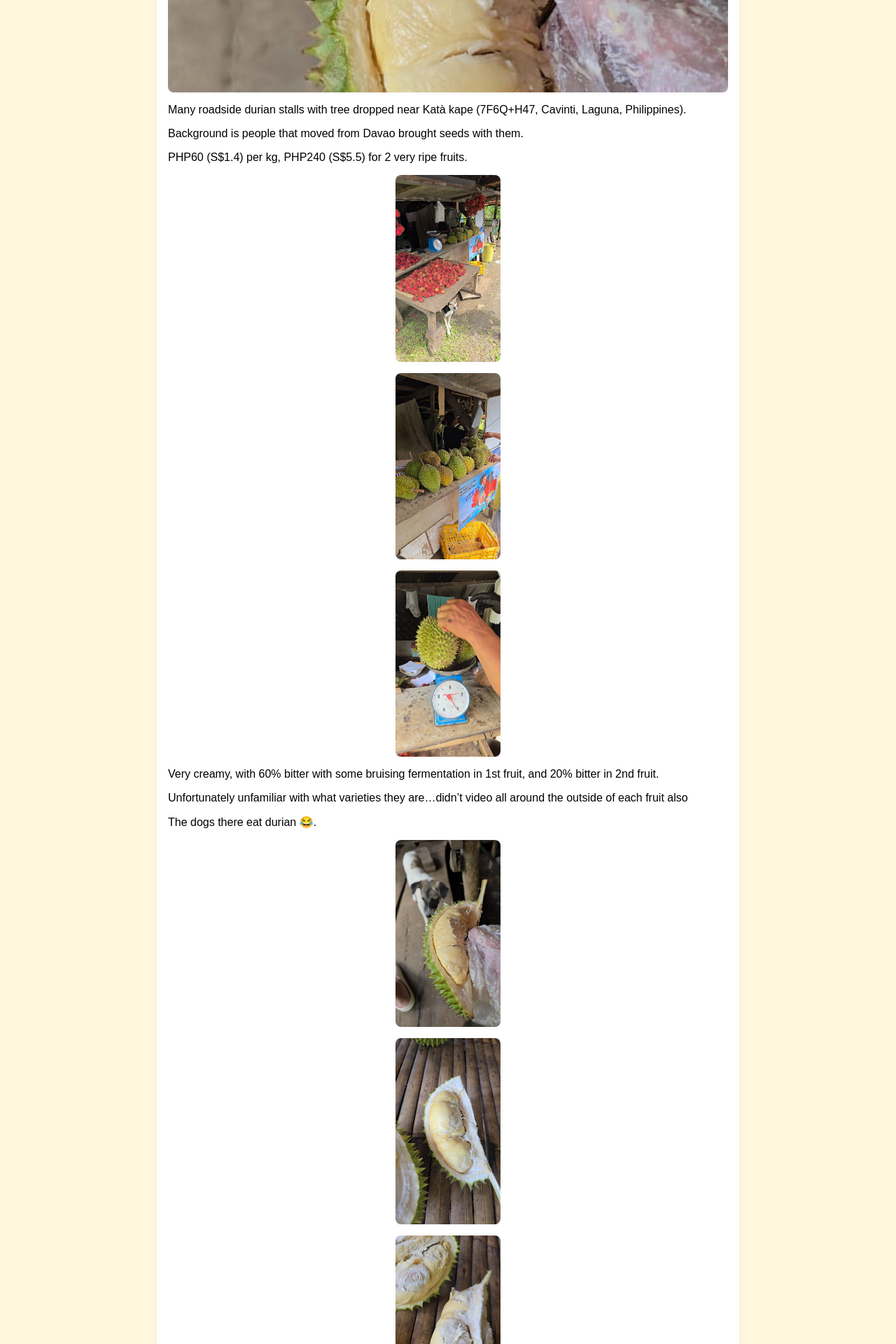
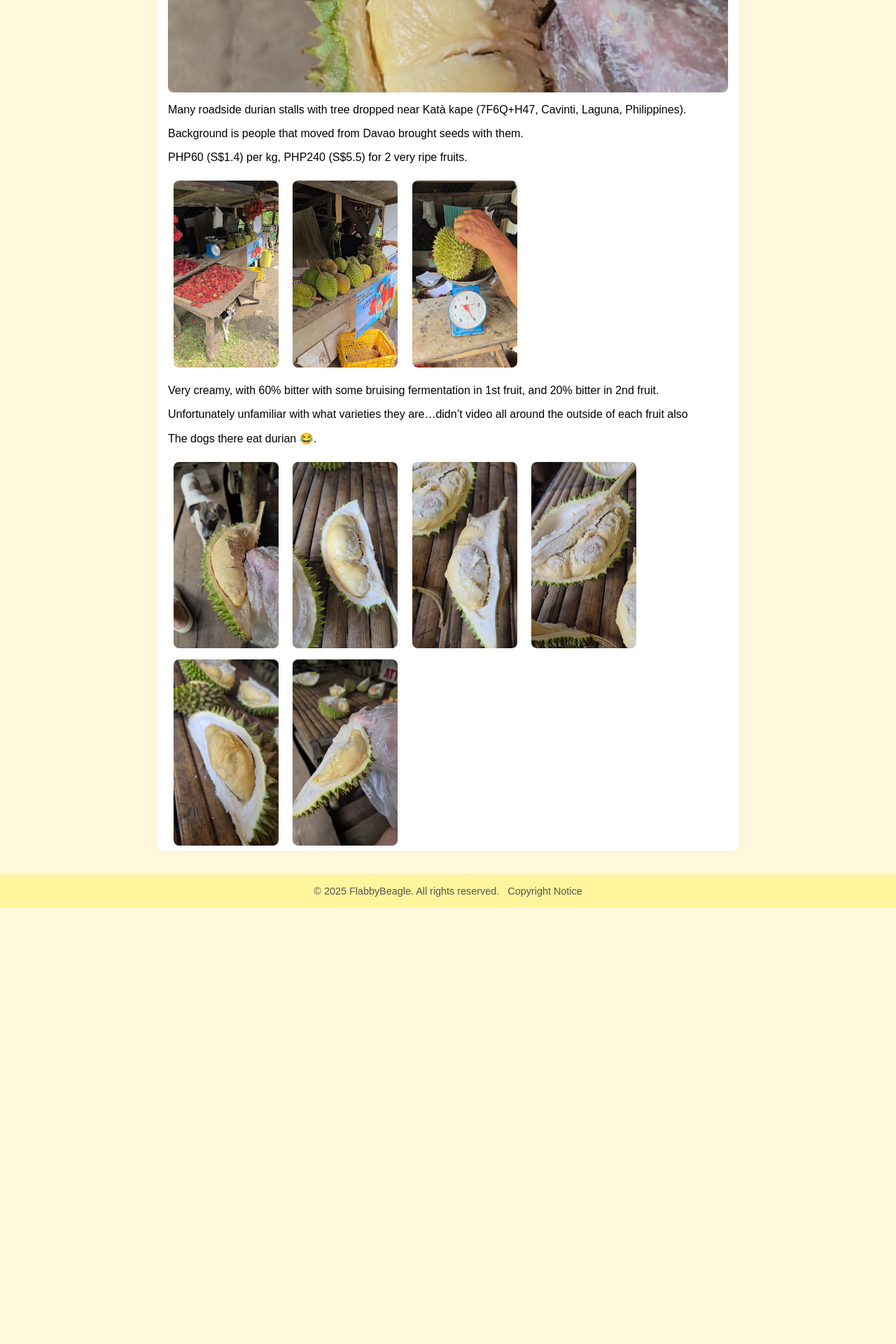
Before and after one commit to yensan57/flabbybeagle, a Jekyll site: the page built from _posts/2025-09-20-philippines-manila-cavite-laguna.md, in a window 1280 px wide. Shown: the part 343-2263 px from the top of the page at 70% size. Built offline with Jekyll 4.4.1, drawn with Linux system fonts in a browser that asks for light colours; after the commit the page ends 1640 px from its top, so only the background shows below that.

Commit message:
Update default.html

```diff
--- a/_layouts/default.html
+++ b/_layouts/default.html
@@ -147,14 +147,17 @@
   box-shadow: 0 0 5px rgba(0,0,0,0.05);
 }
 
-/* 🟥 Custom image size classes */
-.small-img {
-  width: 150px;
-  height: auto;
-  display: inline-block;   /* 🟥 allows multiple images per row */
-  margin: 0.5rem;          /* 🟥 add some spacing between them */
-  vertical-align: middle;  /* optional: aligns them nicely */
+/* 🟥 Specific rule for small images: allow side-by-side layout */
+.content img.small-img {
+  display: inline-block;     /* allows multiple images per row */
+  width: 150px;              /* fixed width you wanted */
+  height: auto;              /* preserve aspect ratio */
+  margin: 0.5rem;            /* space between images */
+  vertical-align: middle;    /* aligns them nicely on the baseline */
+  box-shadow: 0 0 5px rgba(0,0,0,0.05);
+  border-radius: 8px;
 }
+
 
 
 
```
